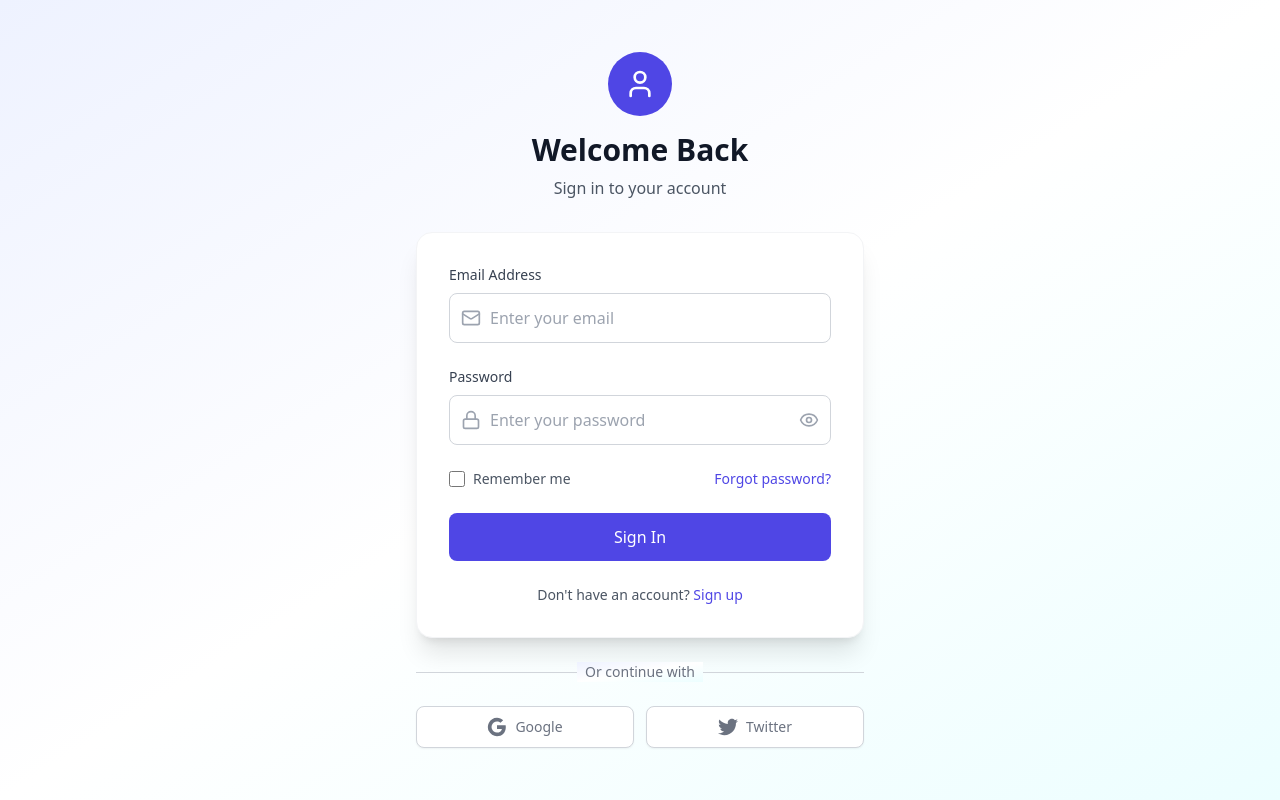
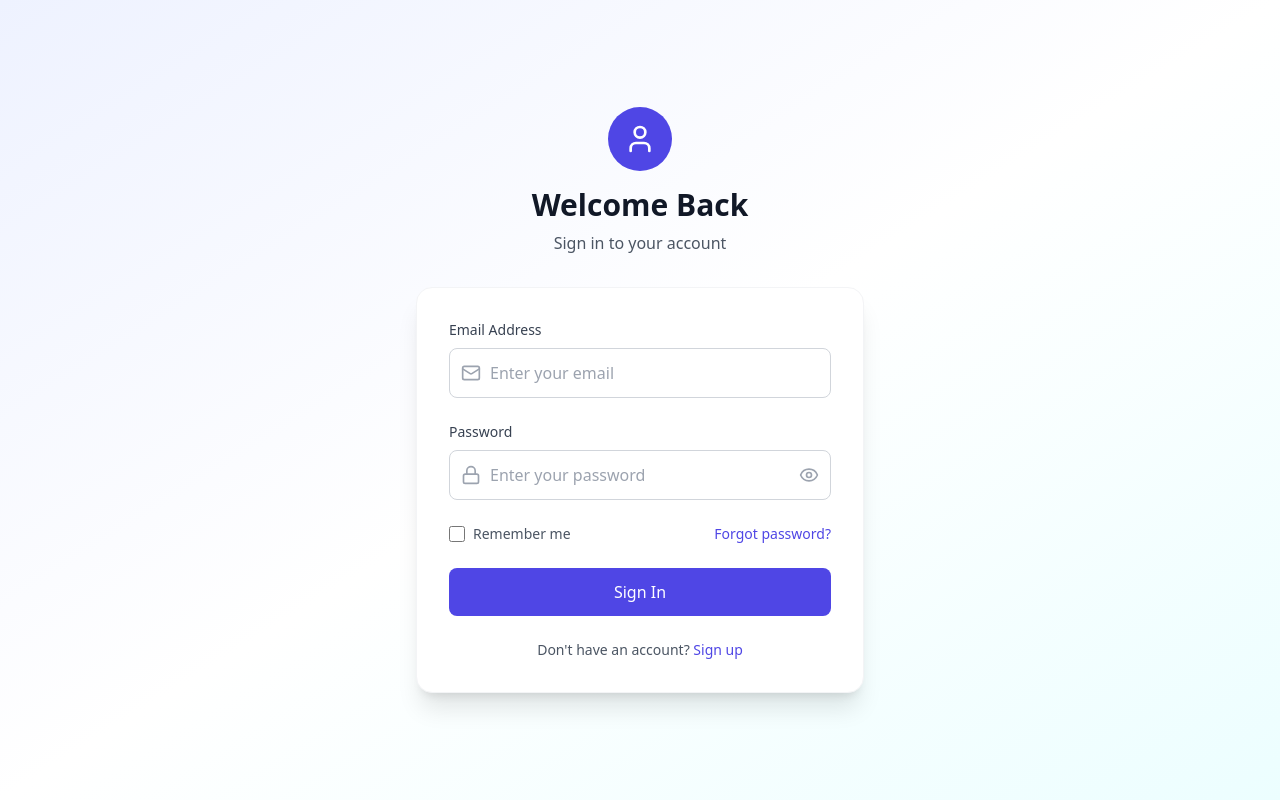
Before and after one commit to Mastercard-Code-For-Change-2-0/Team-24, a React (Vite) app in the folder vite-project/: page /login/student in a window 1280 px wide. Built offline with nearby package versions, Linux system fonts and the light colour scheme.

Commit message:
Added changed ui

```diff
--- a/vite-project/src/component/Login.jsx
+++ b/vite-project/src/component/Login.jsx
@@ -193,38 +193,6 @@ export default function LoginPage() {
           </div>
         </div>
 
-        {/* Social Login Options */}
-        <div className="mt-6">
-          <div className="relative">
-            <div className="absolute inset-0 flex items-center">
-              <div className="w-full border-t border-gray-300" />
-            </div>
-            <div className="relative flex justify-center text-sm">
-              <span className="px-2 bg-gradient-to-br from-indigo-50 via-white to-cyan-50 text-gray-500">
-                Or continue with
-              </span>
-            </div>
-          </div>
-
-          <div className="mt-6 grid grid-cols-2 gap-3">
-            <button className="w-full inline-flex justify-center py-2.5 px-4 border border-gray-300 rounded-lg shadow-sm bg-white text-sm font-medium text-gray-500 hover:bg-gray-50 transition-colors">
-              <svg className="w-5 h-5" viewBox="0 0 24 24">
-                <path fill="currentColor" d="M22.56 12.25c0-.78-.07-1.53-.2-2.25H12v4.26h5.92c-.26 1.37-1.04 2.53-2.21 3.31v2.77h3.57c2.08-1.92 3.28-4.74 3.28-8.09z"/>
-                <path fill="currentColor" d="M12 23c2.97 0 5.46-.98 7.28-2.66l-3.57-2.77c-.98.66-2.23 1.06-3.71 1.06-2.86 0-5.29-1.93-6.16-4.53H2.18v2.84C3.99 20.53 7.7 23 12 23z"/>
-                <path fill="currentColor" d="M5.84 14.09c-.22-.66-.35-1.36-.35-2.09s.13-1.43.35-2.09V7.07H2.18C1.43 8.55 1 10.22 1 12s.43 3.45 1.18 4.93l2.85-2.22.81-.62z"/>
-                <path fill="currentColor" d="M12 5.38c1.62 0 3.06.56 4.21 1.64l3.15-3.15C17.45 2.09 14.97 1 12 1 7.7 1 3.99 3.47 2.18 7.07l3.66 2.84c.87-2.6 3.3-4.53 6.16-4.53z"/>
-              </svg>
-              <span className="ml-2">Google</span>
-            </button>
-
-            <button className="w-full inline-flex justify-center py-2.5 px-4 border border-gray-300 rounded-lg shadow-sm bg-white text-sm font-medium text-gray-500 hover:bg-gray-50 transition-colors">
-              <svg className="w-5 h-5" fill="currentColor" viewBox="0 0 24 24">
-                <path d="M24 4.557c-.883.392-1.832.656-2.828.775 1.017-.609 1.798-1.574 2.165-2.724-.951.564-2.005.974-3.127 1.195-.897-.957-2.178-1.555-3.594-1.555-3.179 0-5.515 2.966-4.797 6.045-4.091-.205-7.719-2.165-10.148-5.144-1.29 2.213-.669 5.108 1.523 6.574-.806-.026-1.566-.247-2.229-.616-.054 2.281 1.581 4.415 3.949 4.89-.693.188-1.452.232-2.224.084.626 1.956 2.444 3.379 4.6 3.419-2.07 1.623-4.678 2.348-7.29 2.04 2.179 1.397 4.768 2.212 7.548 2.212 9.142 0 14.307-7.721 13.995-14.646.962-.695 1.797-1.562 2.457-2.549z"/>
-              </svg>
-              <span className="ml-2">Twitter</span>
-            </button>
-          </div>
-        </div>
       </div>
     </div>
   );
--- a/vite-project/src/component/Signup.jsx
+++ b/vite-project/src/component/Signup.jsx
@@ -188,7 +188,7 @@ const RoleBasedSignup = () => {
           <div className="space-y-4">
             <div>
               <label className="block text-sm font-medium text-gray-700 mb-1">
-                Student ID *
+                Batch *
               </label>
               <input
                 type="text"
--- a/vite-project/src/hooks/useSignup.jsx
+++ b/vite-project/src/hooks/useSignup.jsx
@@ -13,13 +13,12 @@ export default function useSignup(baseURL = "http://localhost:3000/api") {
 
     try {
       const res = await axios.post(`${baseURL}/signup`, {
-        firstName :formData.firstName,
- lastName :formData.lastName,
+        name :formData.name,
+
  email :formData.email,
  password : formData.password,
  phone :formData.phone,
- studentId :formData.studentId,
- university : formData.university
+ batch :formData.batch,
       });
 
       // If backend returns token, store it
```
